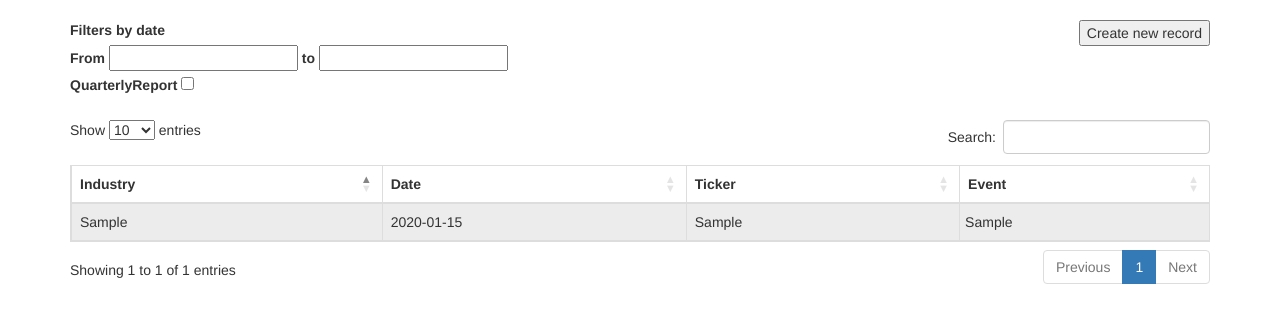
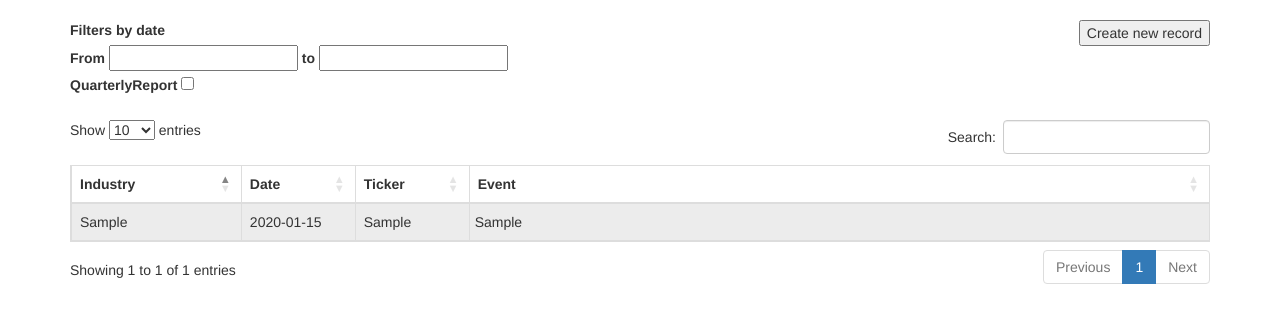
Before and after one commit to eidukas/project1, a Flask app: page /calendar/search in a window 1280 px wide. Shown: the part 52-375 px from the top of the page. Run offline with Flask 2, Linux system fonts and the light colour scheme; a user stored in the database is signed in; tables that the repository leaves empty hold one stand-in row (values such as "Sample post"); some libraries are stand-ins or nearby versions.

Commit message:
Columns width

```diff
--- a/app/templates/calendar/search.html
+++ b/app/templates/calendar/search.html
@@ -26,11 +26,19 @@
       td {
           position: relative;
       }
+      td:nth-child(1) {
+          width: 15%;
+          max-width: 150px;
+      }
       td:nth-child(2) {
-         min-width: 72px;
+         min-width: 90px;
+         width: 10%;
+         max-width: 100px;
       }
       td:nth-child(3) {
          min-width: 63px;
+         width: 10%;
+         max-width: 100px;
       }
       tr p {
         max-height: 1.5em;
```
